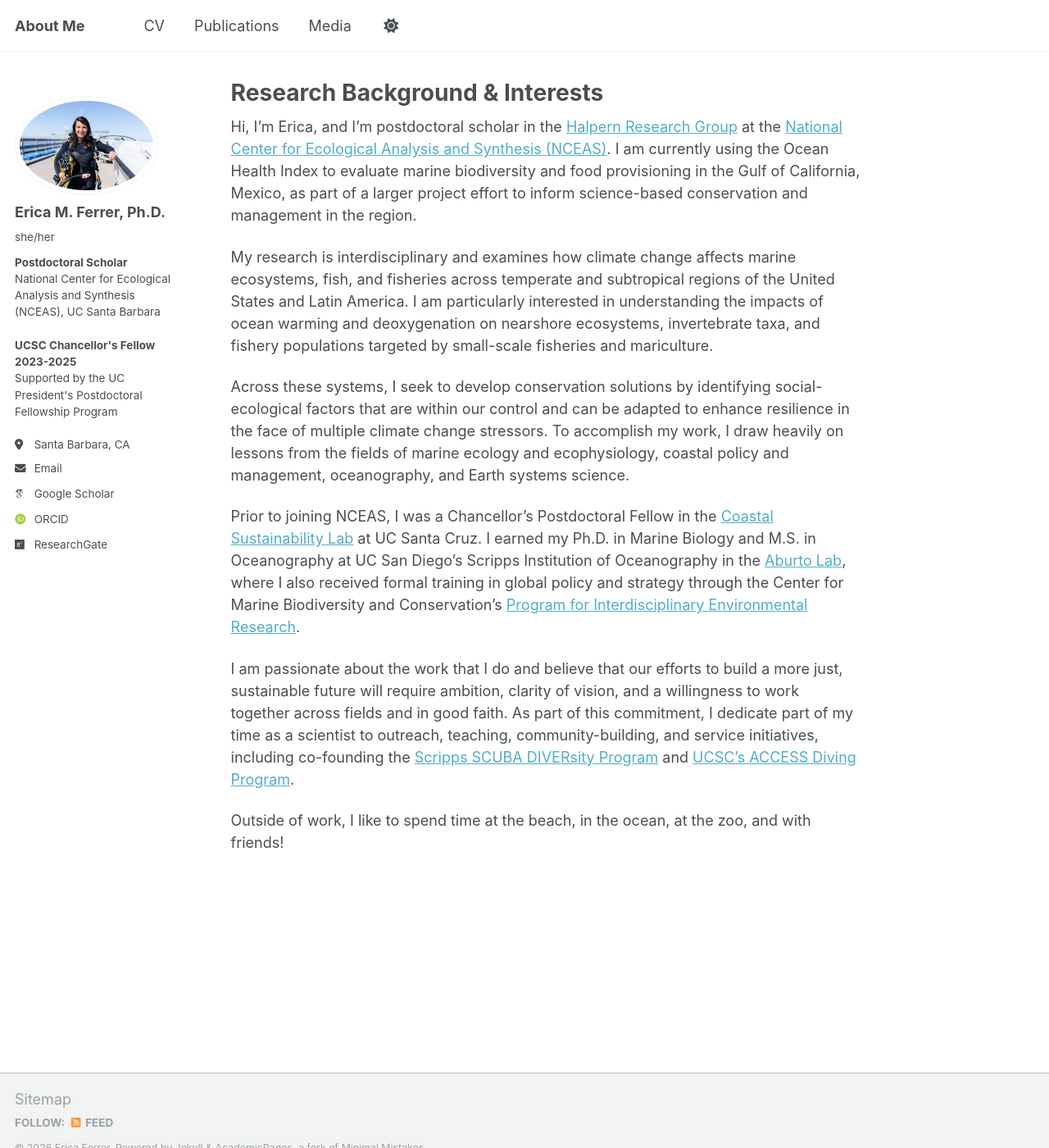
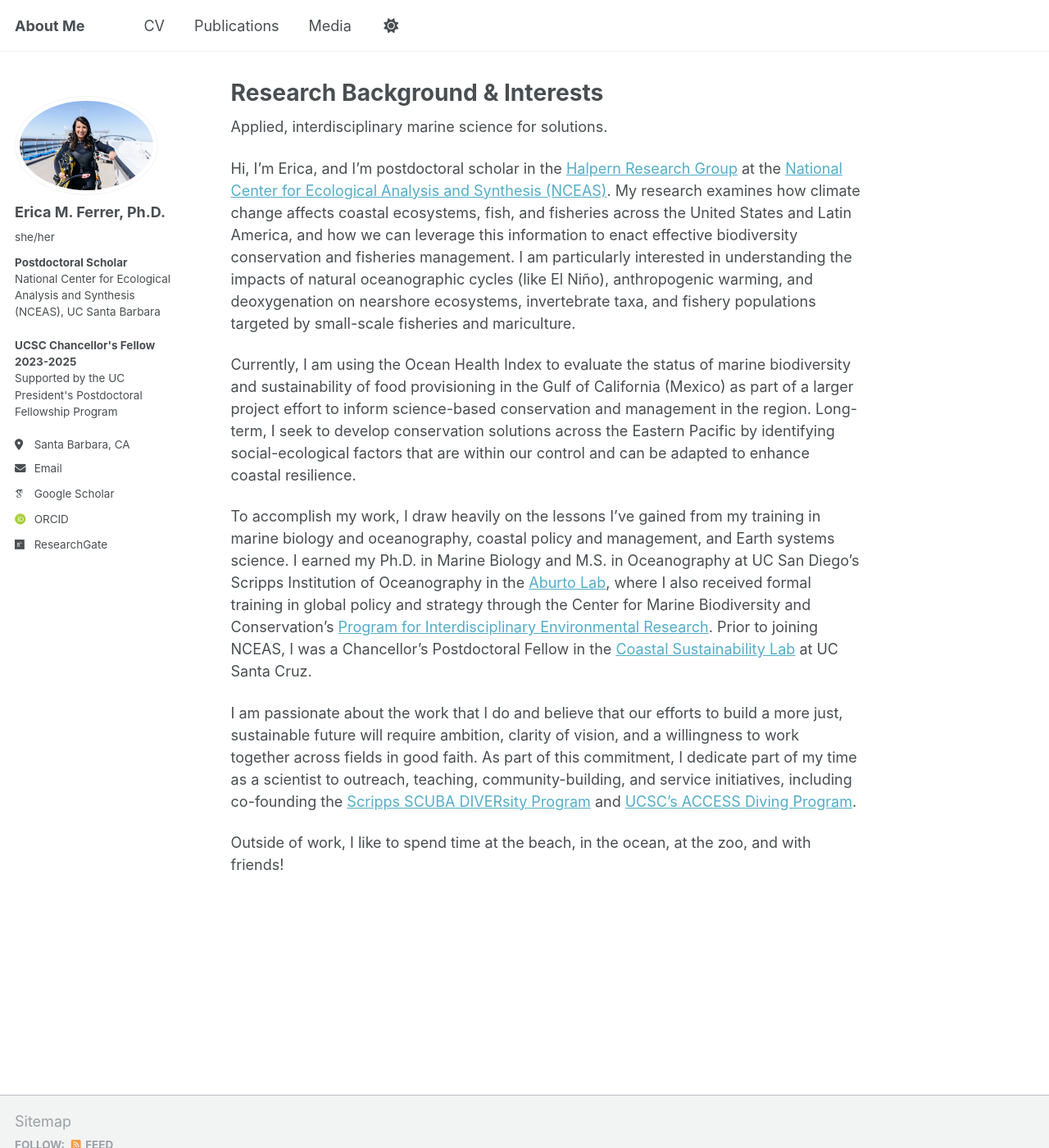
Before and after one commit to emferrer/emferrer.github.io, a Jekyll site: the page built from _pages/about.md, in a window 1280 px wide and 1400 px high. Shown: the whole window at 82% size. Built offline with Jekyll 4.4.1, drawn with Linux system fonts in a browser that asks for light colours; some web fonts are replaced; a script that is not in the unit is left out.

Commit message:
Update about.md

```diff
--- a/_pages/about.md
+++ b/_pages/about.md
@@ -7,14 +7,14 @@ redirect_from:
   - /about.html
 ---
 
-Hi, I'm Erica, and I'm postdoctoral scholar in the [Halpern Research Group](http://www.benhalpernresearch.org/research) at the [National Center for Ecological Analysis and Synthesis (NCEAS)](https://www.nceas.ucsb.edu/). I am currently using the Ocean Health Index to evaluate marine biodiversity and food provisioning in the Gulf of California, Mexico, as part of a larger project effort to inform science-based conservation and management in the region.
+Applied, interdisciplinary marine science for solutions.
 
-My research is interdisciplinary and examines how climate change affects marine ecosystems, fish, and fisheries across temperate and subtropical regions of the United States and Latin America. I am particularly interested in understanding the impacts of ocean warming and deoxygenation on nearshore ecosystems, invertebrate taxa, and fishery populations targeted by small-scale fisheries and mariculture.
+Hi, I'm Erica, and I'm postdoctoral scholar in the [Halpern Research Group](http://www.benhalpernresearch.org/research) at the [National Center for Ecological Analysis and Synthesis (NCEAS)](https://www.nceas.ucsb.edu/). My research examines how climate change affects coastal ecosystems, fish, and fisheries across the United States and Latin America, and how we can leverage this information to enact effective biodiversity conservation and fisheries management. I am particularly interested in understanding the impacts of natural oceanographic cycles (like El Niño), anthropogenic warming, and deoxygenation on nearshore ecosystems, invertebrate taxa, and fishery populations targeted by small-scale fisheries and mariculture.
 
-Across these systems, I seek to develop conservation solutions by identifying social-ecological factors that are within our control and can be adapted to enhance resilience in the face of multiple climate change stressors. To accomplish my work, I draw heavily on lessons from the fields of marine ecology and ecophysiology, coastal policy and management, oceanography, and Earth systems science.
+Currently, I am using the Ocean Health Index to evaluate the status of marine biodiversity and sustainability of food provisioning in the Gulf of California (Mexico) as part of a larger project effort to inform science-based conservation and management in the region. Long-term, I seek to develop conservation solutions across the Eastern Pacific by identifying social-ecological factors that are within our control and can be adapted to enhance coastal resilience.
 
-Prior to joining NCEAS, I was a Chancellor's Postdoctoral Fellow in the [Coastal Sustainability Lab](https://kristy-kroeker.squarespace.com/) at UC Santa Cruz. I earned my Ph.D. in Marine Biology and M.S. in Oceanography at UC San Diego's Scripps Institution of Oceanography in the [Aburto Lab](https://www.aburtolab.org/), where I also received formal training in global policy and strategy through the Center for Marine Biodiversity and Conservation's [Program for Interdisciplinary Environmental Research](https://cmbc.ucsd.edu/program-for-interdisciplinary-environmental-research-pier-phd-specialization/).
+To accomplish my work, I draw heavily on the lessons I've gained from my training in marine biology and oceanography, coastal policy and management, and Earth systems science. I earned my Ph.D. in Marine Biology and M.S. in Oceanography at UC San Diego's Scripps Institution of Oceanography in the [Aburto Lab](https://www.aburtolab.org/), where I also received formal training in global policy and strategy through the Center for Marine Biodiversity and Conservation's [Program for Interdisciplinary Environmental Research](https://cmbc.ucsd.edu/program-for-interdisciplinary-environmental-research-pier-phd-specialization/). Prior to joining NCEAS, I was a Chancellor's Postdoctoral Fellow in the [Coastal Sustainability Lab](https://kristy-kroeker.squarespace.com/) at UC Santa Cruz.
 
-I am passionate about the work that I do and believe that our efforts to build a more just, sustainable future will require ambition, clarity of vision, and a willingness to work together across fields and in good faith. As part of this commitment, I dedicate part of my time as a scientist to outreach, teaching, community-building, and service initiatives, including co-founding the [Scripps SCUBA DIVERsity Program](https://scripps.ucsd.edu/community/collective-impact/scripps-scuba-diversity-program) and [UCSC's ACCESS Diving Program](https://sites.google.com/ucsc.edu/accessdiving/home?pli=1).
+I am passionate about the work that I do and believe that our efforts to build a more just, sustainable future will require ambition, clarity of vision, and a willingness to work together across fields in good faith. As part of this commitment, I dedicate part of my time as a scientist to outreach, teaching, community-building, and service initiatives, including co-founding the [Scripps SCUBA DIVERsity Program](https://scripps.ucsd.edu/community/collective-impact/scripps-scuba-diversity-program) and [UCSC's ACCESS Diving Program](https://sites.google.com/ucsc.edu/accessdiving/home?pli=1).
 
 Outside of work, I like to spend time at the beach, in the ocean, at the zoo, and with friends!
```
